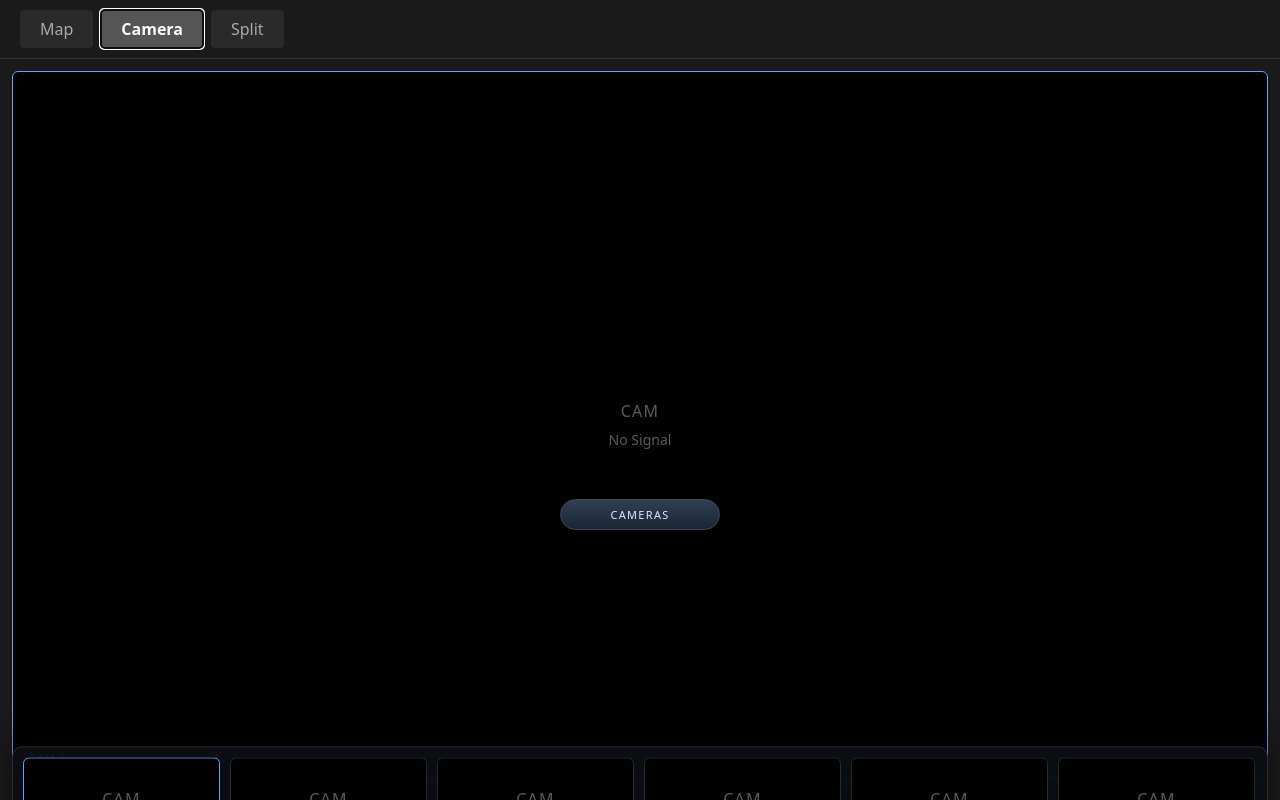
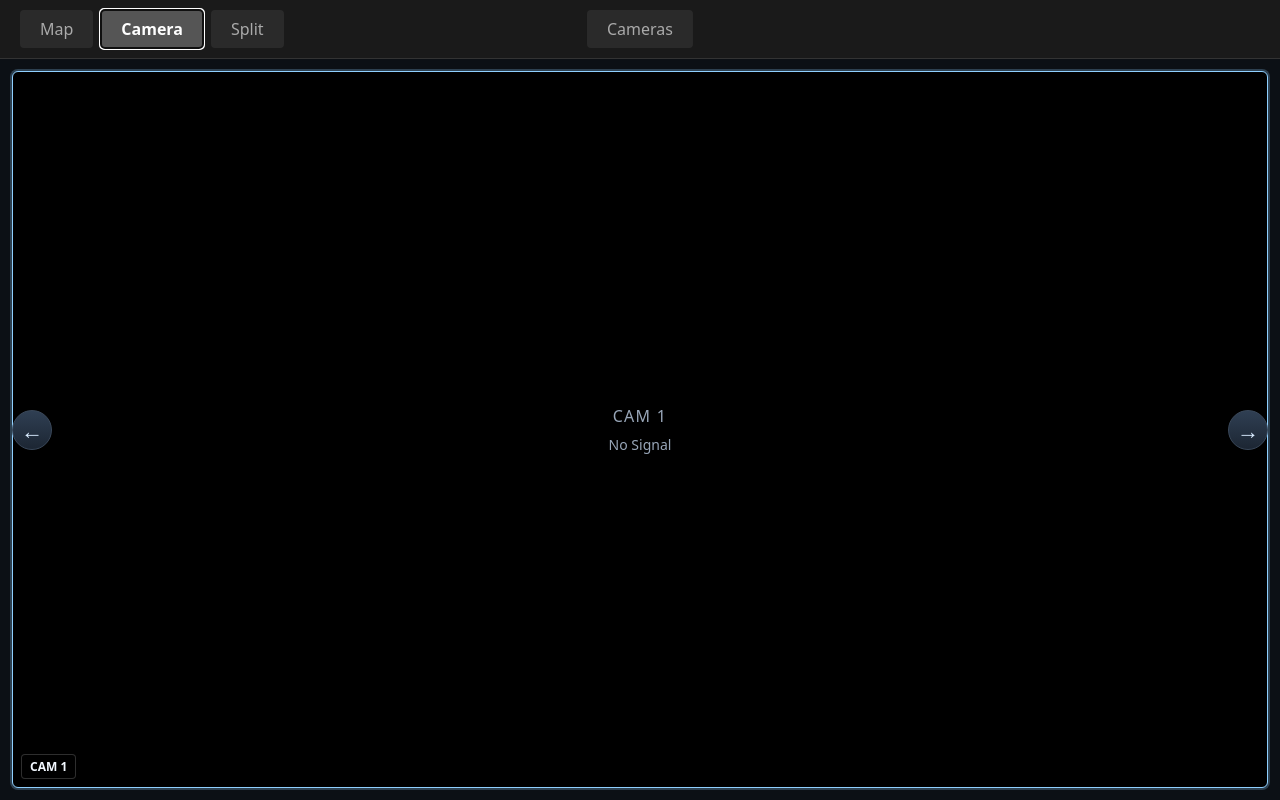
Before and after one commit to BZifcak/Surveil, a React (Vite) app in the folder my-app/: page / in a window 1280 px wide. Both pictures are taken after a click on the button "Camera". Built offline with nearby package versions, Linux system fonts and the light colour scheme.

Commit message:
added changes to Camera UI and makes it start on map page

```diff
--- a/my-app/src/App.tsx
+++ b/my-app/src/App.tsx
@@ -9,22 +9,52 @@ const imageModules = import.meta.glob<{ default: string }>('./cameras/*.{jpg,jpe
 const images = Object.values(imageModules).map((mod) => mod.default)
 
 function App() {
-  const [mode, setMode] = useState<Mode>('split')
+  const cameraCount = 12
+  const [mode, setMode] = useState<Mode>('map')
   const [selected, setSelected] = useState<number>(1)
+  const [cameraSelectorOpen, setCameraSelectorOpen] = useState<boolean>(false)
+
+  const setModeAndCloseSelector = (nextMode: Mode) => {
+    setMode(nextMode)
+    if (nextMode !== 'cam') {
+      setCameraSelectorOpen(false)
+    }
+  }
+
+  const shiftCamera = (delta: number) => {
+    setSelected((current) => {
+      const normalized = ((current - 1 + delta) % cameraCount + cameraCount) % cameraCount
+      return normalized + 1
+    })
+  }
 
   return (
     <div style={{ display: 'flex', flexDirection: 'column', width: '100%', height: '100vh', margin: 0, minWidth: 0 }}>
       {/* Navbar */}
       <nav style={{
+        position: 'relative',
         display: 'flex',
         gap: '8px',
         padding: '10px 20px',
         backgroundColor: '#1a1a1a',
         borderBottom: '1px solid #333'
       }}>
-        <button onClick={() => setMode('map')} style={btnStyle(mode === 'map')}>Map</button>
-        <button onClick={() => setMode('cam')} style={btnStyle(mode === 'cam')}>Camera</button>
-        <button onClick={() => setMode('split')} style={btnStyle(mode === 'split')}>Split</button>
+        <button onClick={() => setModeAndCloseSelector('map')} style={btnStyle(mode === 'map')}>Map</button>
+        <button onClick={() => setModeAndCloseSelector('cam')} style={btnStyle(mode === 'cam')}>Camera</button>
+        <button onClick={() => setModeAndCloseSelector('split')} style={btnStyle(mode === 'split')}>Split</button>
+        {mode === 'cam' && (
+          <button
+            onClick={() => setCameraSelectorOpen((open) => !open)}
+            style={{
+              ...btnStyle(cameraSelectorOpen),
+              position: 'absolute',
+              left: '50%',
+              transform: 'translateX(-50%)',
+            }}
+          >
+            Cameras
+          </button>
+        )}
       </nav>
 
       {/* Content */}
@@ -40,14 +70,49 @@ function App() {
         )}
 
         {(mode === 'cam' || mode === 'split') && (
-          <div style={{ flex: 1, overflow: 'hidden', minWidth: 0 }}>
+          <div style={{ flex: 1, overflow: 'hidden', minWidth: 0, display: 'flex', flexDirection: 'column', position: 'relative' }}>
+            <button
+              onClick={() => shiftCamera(-1)}
+              style={arrowBtnStyle('left')}
+              aria-label="Previous camera"
+            >
+              ←
+            </button>
+            <button
+              onClick={() => shiftCamera(1)}
+              style={arrowBtnStyle('right')}
+              aria-label="Next camera"
+            >
+              →
+            </button>
+            {mode === 'split' && (
+              <div style={{
+                position: 'absolute',
+                top: '10px',
+                left: '50%',
+                transform: 'translateX(-50%)',
+                zIndex: 9,
+              }}>
+                <button
+                  onClick={() => setCameraSelectorOpen((open) => !open)}
+                  style={btnStyle(cameraSelectorOpen)}
+                >
+                  Cameras
+                </button>
+              </div>
+            )}
+            <div style={{ flex: 1, minHeight: 0 }}>
             <CameraGrid
-              cameraCount={12}
+              cameraCount={cameraCount}
               columns={6}
               images={images}
               selected={selected}
               onSelect={setSelected}
+              selectorOpen={cameraSelectorOpen}
+              onSelectorOpenChange={setCameraSelectorOpen}
+              edgeToEdge={mode === 'split'}
             />
+            </div>
           </div>
         )}
       </div>
@@ -67,4 +132,28 @@ function btnStyle(active: boolean): React.CSSProperties {
   }
 }
 
+function arrowBtnStyle(side: 'left' | 'right'): React.CSSProperties {
+  return {
+    position: 'absolute',
+    top: '50%',
+    transform: 'translateY(-50%)',
+    [side]: '12px',
+    zIndex: 9,
+    width: '40px',
+    height: '40px',
+    padding: 0,
+    display: 'flex',
+    alignItems: 'center',
+    justifyContent: 'center',
+    border: '1px solid #3a485a',
+    borderRadius: '999px',
+    cursor: 'pointer',
+    color: '#d9ecff',
+    fontSize: '22px',
+    fontWeight: 700,
+    lineHeight: 1,
+    background: 'linear-gradient(180deg, #2f3f53 0%, #1c2633 100%)',
+  }
+}
+
 export default App
--- a/my-app/src/Cam.css
+++ b/my-app/src/Cam.css
@@ -4,7 +4,7 @@
   flex-direction: column;
   position: relative;
   overflow: hidden;
-  background: #1a1a1a;
+  background: #0c1015;
   padding: 12px;
   box-sizing: border-box;
 }
@@ -12,7 +12,19 @@
 .cam-featured {
   flex: 1 1 auto;
   min-height: 0;
-  padding-bottom: 56px;
+  padding-top: 0;
+  position: relative;
+}
+
+.cam-featured .cam-tile {
+  height: 100%;
+}
+
+.cam-featured .cam-image,
+.cam-featured .cam-empty {
+  height: 100%;
+  min-height: 0;
+  aspect-ratio: auto;
 }
 
 .cam-grid {
@@ -24,7 +36,7 @@
 .cam-tile {
   position: relative;
   width: 100%;
-  border: 1px solid #2a2a2a;
+  border: 1px solid #3e4d63;
   border-radius: 6px;
   padding: 0;
   background: #000;
@@ -39,7 +51,8 @@
 }
 
 .cam-tile--selected {
-  border-color: #56a9fc;
+  border-color: #8fd0ff;
+  box-shadow: 0 0 0 2px rgba(143, 208, 255, 0.25);
 }
 
 .cam-image {
@@ -59,7 +72,7 @@
   display: flex;
   align-items: center;
   justify-content: center;
-  color: #5a5a5a;
+  color: #98a6b8;
   font-size: 14px;
   flex-direction: column;
   gap: 8px;
@@ -74,63 +87,61 @@
   position: absolute;
   bottom: 8px;
   left: 8px;
-  background: rgba(0, 0, 0, 0.65);
-  color: #fff;
+  background: rgba(0, 0, 0, 0.82);
+  color: #f2f8ff;
+  border: 1px solid rgba(255, 255, 255, 0.18);
   font-size: 12px;
-  padding: 2px 8px;
+  font-weight: 700;
+  padding: 3px 8px;
   border-radius: 4px;
 }
 
-.cam-selector-dock {
+.cam-selector-panel {
   position: absolute;
-  left: 12px;
-  right: 12px;
-  bottom: 12px;
-  z-index: 4;
+  inset: 12px;
+  z-index: 7;
+  border: 1px solid #3e4d63;
+  border-radius: 10px;
+  background: linear-gradient(180deg, rgba(7, 11, 16, 0.99) 0%, rgba(0, 0, 0, 0.99) 100%);
+  box-shadow: 0 18px 36px rgba(0, 0, 0, 0.45);
+  padding: 10px;
+  transform: translateY(-16px);
+  opacity: 0;
+  pointer-events: none;
+  transition: transform 240ms cubic-bezier(0.22, 0.7, 0.28, 1), opacity 220ms ease;
 }
 
-.cam-selector-tray {
-  border: 1px solid #2e2e2e;
-  border-radius: 10px;
-  background: linear-gradient(180deg, rgba(11, 15, 20, 0.96) 0%, rgba(0, 0, 0, 0.96) 100%);
-  box-shadow: 0 -14px 28px rgba(0, 0, 0, 0.45);
-  padding: 10px;
-  transform: translateY(calc(100% - 42px));
-  transition: transform 260ms cubic-bezier(0.22, 0.7, 0.28, 1), box-shadow 260ms ease;
+.cam-selector-panel--open {
+  transform: translateY(0);
+  opacity: 1;
+  pointer-events: auto;
 }
 
-.cam-selector-dock:hover .cam-selector-tray,
-.cam-selector-dock:focus-within .cam-selector-tray {
-  transform: translateY(0);
-  box-shadow: 0 -22px 36px rgba(0, 0, 0, 0.55);
+.cam-layout--edge {
+  padding: 0;
 }
 
-.cam-selector-handle {
-  position: absolute;
-  left: 50%;
-  top: -34px;
-  transform: translateX(-50%);
-  z-index: 5;
-  min-width: 160px;
-  border: 1px solid #3a485a;
-  border-radius: 999px;
-  padding: 7px 16px;
-  text-transform: uppercase;
-  letter-spacing: 0.12em;
-  font-size: 11px;
-  color: #d9ecff;
-  background: linear-gradient(180deg, #2f3f53 0%, #1c2633 100%);
+.cam-layout--edge .cam-selector-panel {
+  inset: 0;
+  border-radius: 0;
 }
 
-.cam-grid--tray {
-  max-height: min(38vh, 280px);
-  overflow-y: auto;
-  padding-right: 2px;
+.cam-grid--panel {
+  height: 100%;
+  overflow: auto;
+  align-content: start;
+  grid-auto-rows: 1fr;
 }
 
-.cam-grid--tray .cam-image,
-.cam-grid--tray .cam-empty {
-  aspect-ratio: 16 / 9;
+.cam-grid--panel .cam-tile {
+  height: 100%;
+}
+
+.cam-grid--panel .cam-image,
+.cam-grid--panel .cam-empty {
+  height: 100%;
+  min-height: 0;
+  aspect-ratio: auto;
 }
 
 @media (max-width: 900px) {
@@ -148,9 +159,7 @@
     padding: 10px;
   }
 
-  .cam-selector-dock {
-    left: 10px;
-    right: 10px;
-    bottom: 10px;
+  .cam-selector-panel {
+    inset: 10px;
   }
 }
--- a/my-app/src/Cams.tsx
+++ b/my-app/src/Cams.tsx
@@ -7,6 +7,9 @@ interface CameraGridProps {
   images?: string[];
   selected?: number;
   onSelect?: (id: number) => void;
+  selectorOpen?: boolean;
+  onSelectorOpenChange?: (open: boolean) => void;
+  edgeToEdge?: boolean;
 }
 
 function CameraTile({
@@ -32,7 +35,7 @@ function CameraTile({
         <img src={src} alt={`Camera ${id}`} className="cam-image" />
       ) : (
         <div className="cam-empty">
-          <span className="cam-empty-icon">CAM</span>
+          <span className="cam-empty-icon">CAM {id}</span>
           <span>No Signal</span>
         </div>
       )}
@@ -47,6 +50,9 @@ const CameraGrid: React.FC<CameraGridProps> = ({
   images = [],
   selected,
   onSelect,
+  selectorOpen,
+  onSelectorOpenChange,
+  edgeToEdge = false,
 }) => {
   const cameras = useMemo(
     () =>
@@ -58,6 +64,8 @@ const CameraGrid: React.FC<CameraGridProps> = ({
   );
 
   const [internalSelected, setInternalSelected] = useState<number>(1);
+  const [internalSelectorOpen, setInternalSelectorOpen] = useState<boolean>(false);
+  const isSelectorOpen = selectorOpen ?? internalSelectorOpen;
   const selectedId = selected ?? internalSelected;
   const activeId = cameras.some((cam) => cam.id === selectedId) ? selectedId : cameras[0]?.id;
   const featured = cameras.find((cam) => cam.id === activeId) ?? cameras[0];
@@ -67,12 +75,17 @@ const CameraGrid: React.FC<CameraGridProps> = ({
     onSelect?.(id);
   };
 
+  const setSelectorOpen = (open: boolean) => {
+    setInternalSelectorOpen(open);
+    onSelectorOpenChange?.(open);
+  };
+
   if (!featured) {
     return null;
   }
 
   return (
-    <div className="cam-layout">
+    <div className={`cam-layout ${edgeToEdge ? 'cam-layout--edge' : ''}`}>
       <div className="cam-featured">
         <CameraTile
           id={featured.id}
@@ -83,22 +96,20 @@ const CameraGrid: React.FC<CameraGridProps> = ({
         />
       </div>
 
-      <div className="cam-selector-dock">
-        <button type="button" className="cam-selector-handle" aria-label="Open camera selector">
-          Cameras
-        </button>
-        <div className="cam-selector-tray">
-          <div className="cam-grid cam-grid--tray" style={{ gridTemplateColumns: `repeat(${columns}, minmax(0, 1fr))` }}>
+      <div className={`cam-selector-panel ${isSelectorOpen ? 'cam-selector-panel--open' : ''}`}>
+        <div className="cam-grid cam-grid--panel" style={{ gridTemplateColumns: `repeat(${columns}, minmax(0, 1fr))` }}>
           {cameras.map((cam) => (
             <CameraTile
               key={cam.id}
               id={cam.id}
               src={cam.src}
               selected={cam.id === activeId}
-                onClick={() => handleSelect(cam.id)}
+              onClick={() => {
+                handleSelect(cam.id);
+                setSelectorOpen(false);
+              }}
             />
           ))}
-          </div>
         </div>
       </div>
     </div>
```
Lines whose indentation alone changed are shown as unchanged.
